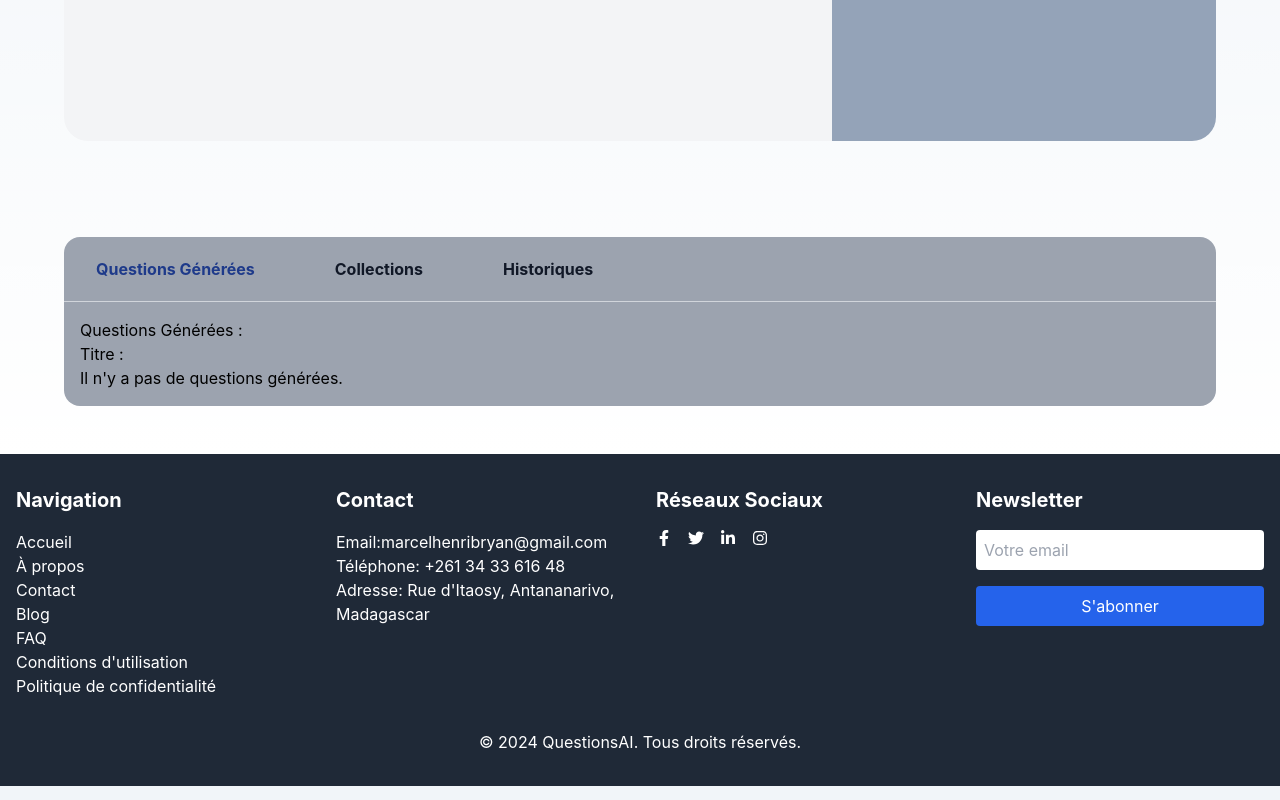
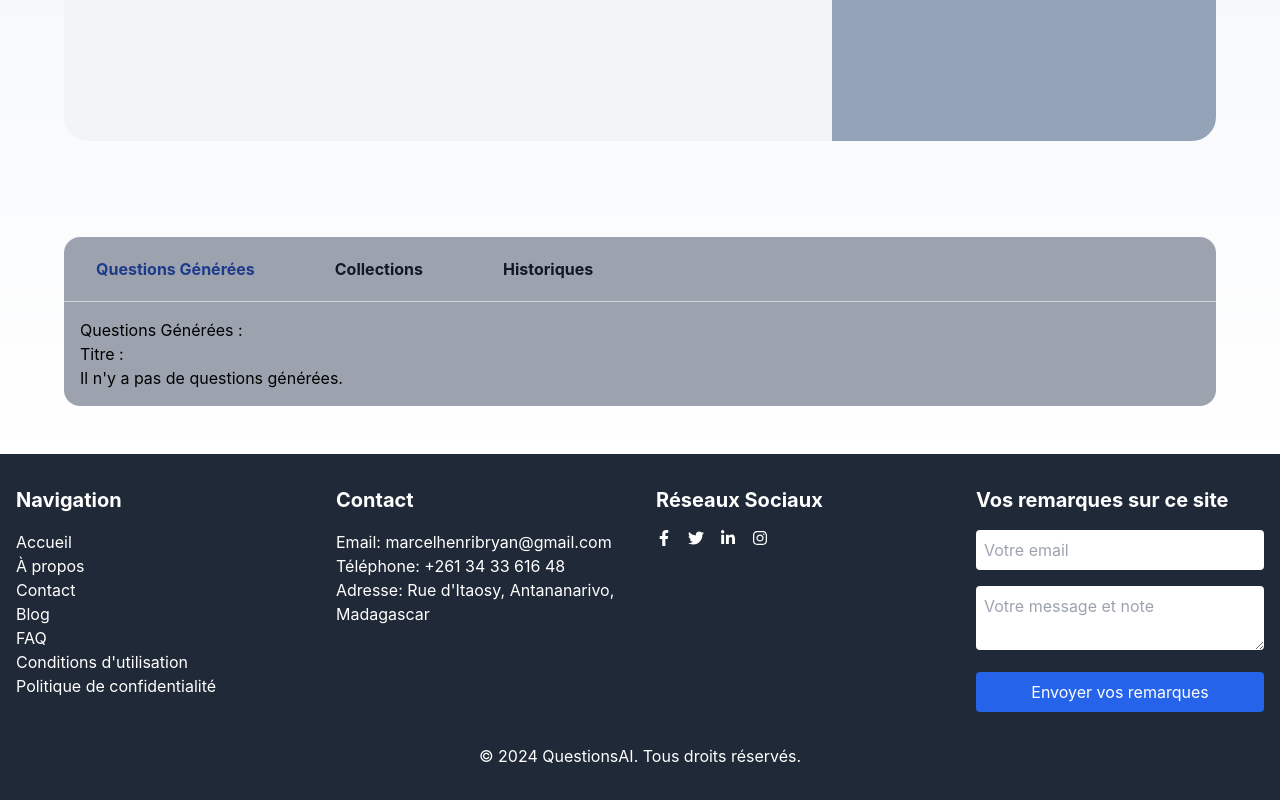
Before and after one commit to bryan-marcel/questionsai_front, a React (Create React App) app: page /homePageEnseignant in a window 1280 px wide. Shown: the part 1051-1851 px from the top of the page. Built offline with nearby package versions, Linux system fonts and the light colour scheme.

Commit message:
finish front almost

```diff
--- a/package.json
+++ b/package.json
@@ -13,6 +13,7 @@
     "@testing-library/jest-dom": "^5.17.0",
     "@testing-library/react": "^13.4.0",
     "@testing-library/user-event": "^13.5.0",
+    "emailjs-com": "^3.2.0",
     "firebase": "^10.12.3",
     "font-awesome": "^4.7.0",
     "react": "^18.3.1",
@@ -21,11 +22,12 @@
     "react-redux": "^9.1.2",
     "react-router-dom": "^6.23.0",
     "react-scripts": "5.0.1",
+    "react-toastify": "^10.0.5",
     "web-vitals": "^2.1.4"
   },
   "scripts": {
     "start": "react-scripts start",
-    "build": "react-scripts build",
+    "build": "react-scripts build && node add-nonce.js",
     "test": "react-scripts test",
     "eject": "react-scripts eject"
   },
--- a/public/index.html
+++ b/public/index.html
@@ -5,6 +5,10 @@
     <link rel="icon" href="%PUBLIC_URL%/image2.png" />
     <meta name="viewport" content="width=device-width, initial-scale=1" />
     <meta name="theme-color" content="#000000" />
+    <meta
+      http-equiv="Content-Security-Policy"
+      content="script-src 'self' 'nonce-random123' 'wasm-unsafe-eval' 'inline-speculation-rules';"
+    />
     <meta
       name="description"
       content="Web site created using create-react-app"
--- a/src/App.js
+++ b/src/App.js
@@ -1,4 +1,7 @@
 import { Outlet, useLocation } from 'react-router-dom';
+import { ToastContainer } from 'react-toastify'
+import 'react-toastify/dist/ReactToastify.css'
+
 import './App.css';
 import Context from './Context/Context';
 import Footer from './Components/Footer';
@@ -18,7 +21,8 @@ function App() {
 
   return (
     <>
-      <Context.Provider>
+      <Context.Provider value={''}>
+        <ToastContainer autoClose={1500} position='top-center' />
         {/* Affiche NavigationEnseignant sauf si c'est '/examen-enseignant' */}
         {showHeader && !isExamHeader && <NavigationEnseignant />}
         {/* Affiche ExamNavigationEnseignant si c'est '/examen-enseignant' */}
--- a/src/Components/Enseignant/NavigationEnseignant/MenuEnseignant.js
+++ b/src/Components/Enseignant/NavigationEnseignant/MenuEnseignant.js
@@ -15,7 +15,7 @@ function MenuEnseignant() {
         <Menu as="div" className="relative inline-block text-left">
             <div>
                 <Menu.Button className="inline-flex w-full items-center justify-center gap-x-1.5 rounded-full bg-blue-400 px-3 py-2 text-sm font-semibold text-gray-900 shadow-sm ring-1 ring-inset ">
-                    <img src={logo} alt="" srcset="" style={{ width: 40, height: 40 }} />
+                    <img src={logo} alt="" srcSet="" style={{ width: 40, height: 40 }} />
                     <ChevronDownIcon className="-mr-1 h-5 w-5 text-white" aria-hidden="true" />
                 </Menu.Button>
             </div>
--- a/src/Components/Enseignant/NavigationEnseignant/NavigationCompteEnseignant.js
+++ b/src/Components/Enseignant/NavigationEnseignant/NavigationCompteEnseignant.js
@@ -50,7 +50,7 @@ function NavigationCompteEnseignant() {
                 <Menu.Items className="absolute right-0 z-10 mt-2 w-56 origin-top-right left-0 divide-y divide-gray-100 rounded-md bg-white shadow-lg ring-1 ring-black ring-opacity-5 focus:outline-none">
                     <div className="py-1">
                         <div className='flex items-center mb-4'>
-                            <img src={profile} alt="" srcset="" style={{ width: 44, height: 44, borderRadius: 50 }} className='ml-2' />
+                            <img src={profile} alt="" srcSet="" style={{ width: 44, height: 44, borderRadius: 50 }} className='ml-2' />
                             <div className='ml-2'>
                                 <h3 className='mb-0'>{username}</h3>
                                 <h6>{email}</h6>
--- a/src/Components/Footer.js
+++ b/src/Components/Footer.js
@@ -1,8 +1,33 @@
-// src/components/Footer.jsx
-import React from 'react';
+import React, { useState } from 'react';
 import { FaFacebookF, FaTwitter, FaLinkedinIn, FaInstagram } from 'react-icons/fa';
+import emailjs from 'emailjs-com';
+import { toast } from 'react-toastify';
 
 const Footer = () => {
+
+    const [email, setEmail] = useState('');
+    const [message, setMessage] = useState('');
+
+    const sendEmail = (e) => {
+        e.preventDefault();
+
+        const templateParams = {
+            user_email: email,
+            message: message,
+        };
+
+
+        emailjs.send('service_43pmv64', 'template_fk7rmkc', templateParams, 'kAEzOSm0C_jiCZecP')
+            .then((response) => {
+                toast.success('SUCCESS!', response.status, response.text);
+                // Réinitialiser le formulaire après l'envoi
+                setEmail('');
+                setMessage('');
+            }, (error) => {
+                toast.error('FAILED...', error);
+            });
+    };
+
     return (
         <footer className="bg-gray-800 text-white py-8">
             <div className="container mx-auto px-4">
@@ -22,7 +47,7 @@ const Footer = () => {
                     <div>
                         <h2 className="text-xl font-bold mb-4">Contact</h2>
                         <ul>
-                            <li>Email:marcelhenribryan@gmail.com</li>
+                            <li>Email: marcelhenribryan@gmail.com</li>
                             <li>Téléphone: +261 34 33 616 48</li>
                             <li>Adresse: Rue d'Itaosy, Antananarivo, Madagascar</li>
                         </ul>
@@ -37,18 +62,28 @@ const Footer = () => {
                         </div>
                     </div>
                     <div>
-                        <h2 className="text-xl font-bold mb-4">Newsletter</h2>
-                        <form>
+                        <h2 className="text-xl font-bold mb-4">Vos remarques sur ce site</h2>
+                        <form onSubmit={sendEmail}>
                             <input
                                 type="email"
                                 placeholder="Votre email"
                                 className="w-full p-2 mb-4 text-gray-800 rounded"
+                                value={email}
+                                onChange={(e) => setEmail(e.target.value)}
                             />
+                            <textarea
+                                name="message"
+                                id="message"
+                                placeholder='Votre message et note'
+                                className='w-full p-2 mb-4 text-gray-800 rounded'
+                                value={message}
+                                onChange={(e) => setMessage(e.target.value)}
+                            ></textarea>
                             <button
                                 type="submit"
                                 className="w-full p-2 bg-blue-600 hover:bg-blue-700 text-white rounded"
                             >
-                                S'abonner
+                                Envoyer vos remarques
                             </button>
                         </form>
                     </div>
--- a/src/Components/Navigation/CustomMenu.js
+++ b/src/Components/Navigation/CustomMenu.js
@@ -14,7 +14,7 @@ function CustomMenu() {
         <Menu as="div" className="relative inline-block text-left">
             <div>
                 <Menu.Button className="inline-flex w-full items-center justify-center gap-x-1.5 rounded-full bg-blue-400 px-3 py-2 text-sm font-semibold text-gray-900 shadow-sm ring-1 ring-inset ">
-                    <img src={logo} alt="" srcset="" style={{ width: 34, height: 34 }} />
+                    <img src={logo} alt="" srcSet="" style={{ width: 34, height: 34 }} />
                     <ChevronDownIcon className="-mr-1 h-5 w-5 text-white" aria-hidden="true" />
                 </Menu.Button>
             </div>
--- a/src/Components/Navigation/NavCompte.js
+++ b/src/Components/Navigation/NavCompte.js
@@ -20,7 +20,7 @@ function NavCompte() {
         <Menu as="div" className="relative inline-block text-left" >
             <div>
                 <Menu.Button className="inline-flex w-full gap-x-1.5 rounded-full px-3 py-3 ">
-                    <img src={profile} alt="" srcset="" style={{ width: "100%", height: 44 }} className='rounded-full' />
+                    <img src={profile} alt="" srcSet="" style={{ width: "100%", height: 44 }} className='rounded-full' />
                 </Menu.Button>
             </div>
 
@@ -36,7 +36,7 @@ function NavCompte() {
                 <Menu.Items className="absolute right-0 z-10 mt-2 w-56 origin-top-right left-0 divide-y divide-gray-100 rounded-md bg-white shadow-lg ring-1 ring-black ring-opacity-5 focus:outline-none">
                     <div className="py-1">
                         <div className='flex items-center mb-4'>
-                            <img src={profile} alt="" srcset="" style={{ width: 44, height: 44, borderRadius: 50 }} className='ml-2' />
+                            <img src={profile} alt="" srcSet="" style={{ width: 44, height: 44, borderRadius: 50 }} className='ml-2' />
                             <div className='ml-2'>
                                 <h3 className='mb-0'>John Doe</h3>
                                 <h6>johnDoe@gmail.com</h6>
```
Also changed, not shown: add-nonce.js (added, +56 -0 lines), firebase.json, 4 other files (tests, documents, lock files or other folders).
